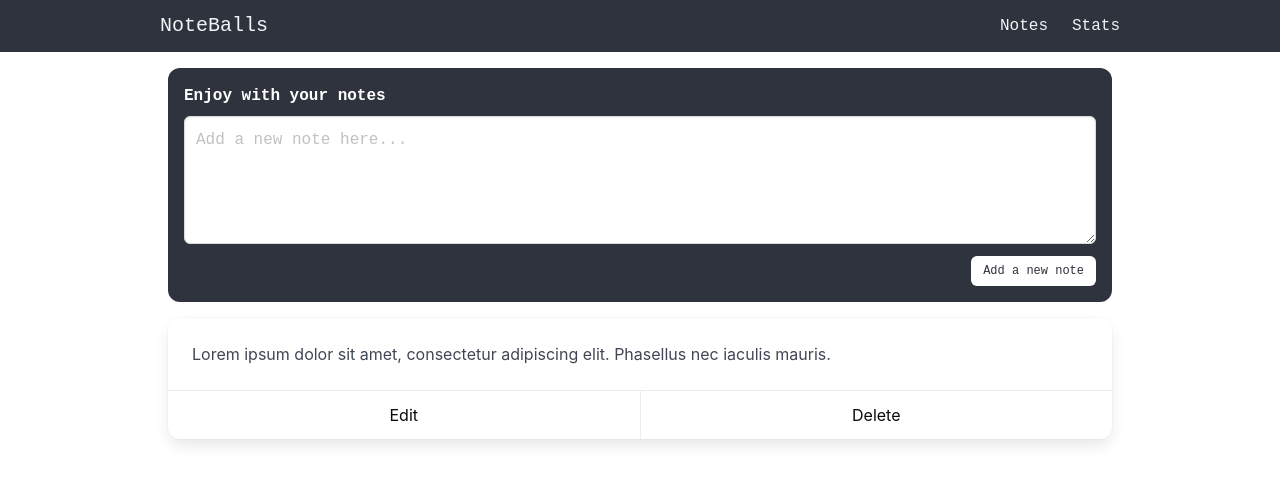
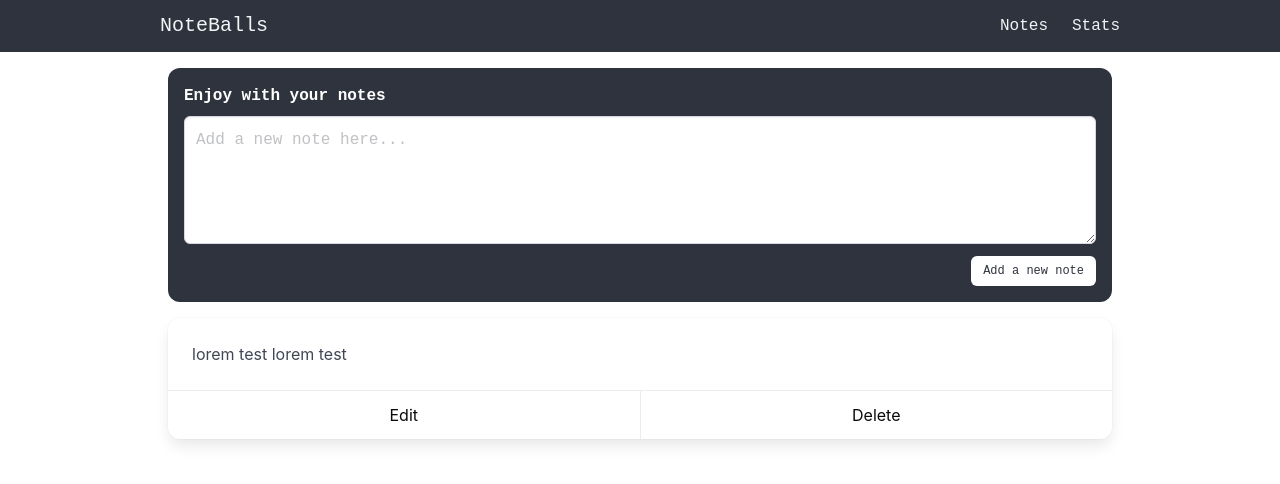
Before and after one commit to rmoongit/note-balls, a Vue app: page /#/ in a window 1280 px wide. Shown: the top 484 px of the page. Built offline with nearby package versions, Linux system fonts and the light colour scheme; the HTML template or start-up script is replaced by a standard one.

Commit message:
feat: add a new card functional by click

```diff
--- a/src/components/Card.vue
+++ /dev/null
@@ -1,14 +0,0 @@
-<template>
-  <div class="card">
-    <div class="card-content">
-      <div class="content">
-        Lorem ipsum dolor sit amet, consectetur adipiscing elit. Phasellus nec
-        iaculis mauris.
-      </div>
-    </div>
-    <footer class="card-footer">
-      <a href="#" class="card-footer-item has-text-black">Edit</a>
-      <a href="#" class="card-footer-item has-text-black">Delete</a>
-    </footer>
-  </div>
-</template>
--- /dev/null
+++ b/src/components/CardItem.vue
@@ -0,0 +1,24 @@
+<template>
+    <div v-for="note in notes" :key="note.id" class="card">
+        <div class="card-content">
+            <div class="content">
+                {{ note.text }}
+            </div>
+        </div>
+        <footer class="card-footer">
+            <a href="#" class="card-footer-item has-text-black">Edit</a>
+            <a href="#" class="card-footer-item has-text-black">Delete</a>
+        </footer>
+    </div>
+</template>
+
+<script setup>
+import { defineProps } from 'vue';
+
+defineProps({
+    notes: {
+        type: Object,
+        default: () => ({}),
+    },
+});
+</script>
--- a/src/components/Field.vue
+++ /dev/null
@@ -1,36 +0,0 @@
-<template>
-  <div class="card-field p-4 has-background-dark mb-4">
-    <div class="field">
-      <label class="label has-text-white is-family-code"
-        >Enjoy with your notes</label
-      >
-      <div class="control">
-        <textarea
-          class="textarea is-family-code"
-          placeholder="Add a new note here..."
-        ></textarea>
-      </div>
-    </div>
-
-    <div class="field is-grouped is-grouped-right">
-      <div class="control">
-        <button
-          class="button is-link has-background-white has-text-dark is-size-7 is-family-code"
-        >
-          Add a new note
-        </button>
-      </div>
-    </div>
-  </div>
-</template>
-
-<style scoped>
-.card-field {
-  border-radius: 0.75rem;
-}
-
-textarea:focus-within {
-  box-shadow: transparent;
-  border-color: transparent;
-}
-</style>
--- /dev/null
+++ b/src/components/TextField.vue
@@ -0,0 +1,54 @@
+<template>
+    <div class="card-field p-4 has-background-dark mb-4">
+        <div class="field">
+            <label class="label has-text-white is-family-code">Enjoy with your notes</label>
+            <div class="control">
+                <textarea
+                    ref="newNoteRef"
+                    v-model="textValue"
+                    class="textarea is-family-code"
+                    placeholder="Add a new note here..."
+                ></textarea>
+            </div>
+        </div>
+
+        <div class="field is-grouped is-grouped-right">
+            <div class="control">
+                <button
+                    class="button is-link has-background-white has-text-dark is-size-7 is-family-code"
+                    @click.prevent="addNewNote"
+                >
+                    Add a new note
+                </button>
+            </div>
+        </div>
+    </div>
+</template>
+
+<script setup>
+import { ref, defineEmits } from 'vue';
+
+const textValue = ref('');
+const newNoteRef = ref(null);
+
+const emit = defineEmits(['textValue', 'addNewNote']);
+
+const addNewNote = () => {
+    emit('textValue', textValue.value);
+    emit('addNewNote');
+    textValue.value = '';
+
+    newNoteRef.value.focus();
+};
+</script>
+
+<style scoped>
+.card-field {
+    border-radius: 0.75rem;
+}
+
+textarea:focus-within {
+    box-shadow: transparent;
+    border-color: transparent;
+}
+</style>
--- a/src/views/NotesView.vue
+++ b/src/views/NotesView.vue
@@ -1,15 +1,41 @@
 <template>
     <div class="main">
-        <Field />
-        <Card />
+        <TextField @text-value="handleTextValue" @add-new-note="handleAddNote" />
+        <CardItem :notes="notes" />
     </div>
 </template>
 
 <script setup>
-import Field from '@/components/Field.vue'
-import Card from '@/components/Card.vue'
+import TextField from '@/components/TextField.vue';
+import CardItem from '@/components/CardItem.vue';
 
-import { ref } from 'vue'
+import { ref } from 'vue';
+
+const textValue = ref('');
+const notes = ref([
+    {
+        id: 1,
+        text: 'lorem test lorem test',
+    },
+]);
+
+const handleTextValue = (newValue) => {
+    textValue.value = newValue;
+};
+
+const handleAddNote = () => {
+    const currentDate = new Date().getTime();
+    const id = currentDate.toString();
+
+    const createNote = {
+        id: id,
+        text: textValue.value,
+    };
+
+    console.log(createNote);
+
+    notes.value.unshift(createNote);
+};
 </script>
 
 <style scoped></style>
```
Also changed, not shown: .prettierrc.json.
